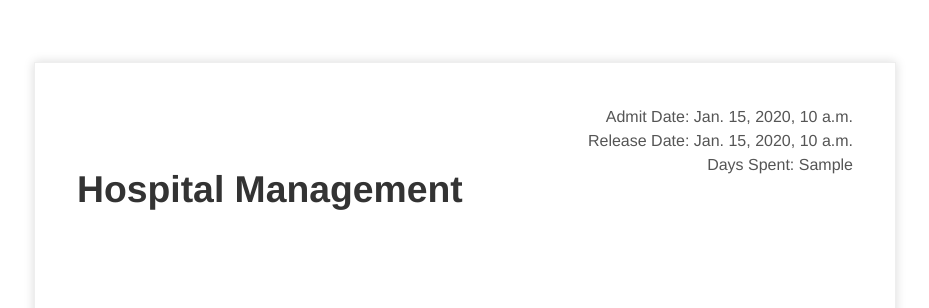
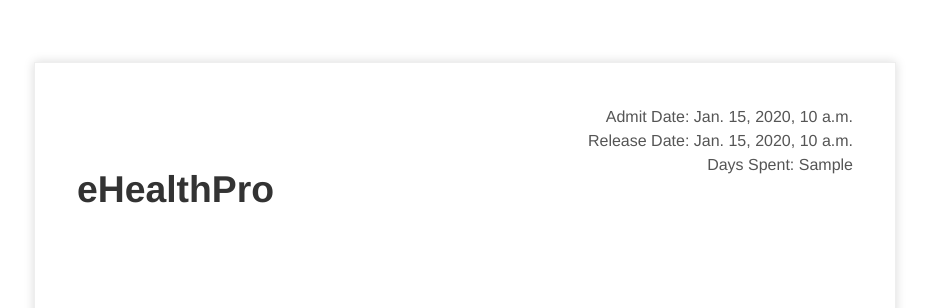
Before and after one commit to Gabibosss/hms, a Django app: template templates/hospital/download_bill.html in a window 1280 px wide. Shown: the top 308 px of the page, without its empty margins (175-1104 px from the left). Run offline with Django 3.2, Linux system fonts and the light colour scheme; the template is opened without the code that fills it: most values are stand-ins (such as "Sample title", 1, 10 or a date in 2020); some libraries are stand-ins or nearby versions.

Commit message:
Update download_bill.html

```diff
--- a/templates/hospital/download_bill.html
+++ b/templates/hospital/download_bill.html
@@ -122,7 +122,7 @@
           <table>
             <tr>
               <td class="title">
-                <h5>Hospital Management</h5>
+                <h5>eHealthPro</h5>
               </td>
 
               <td>
```
